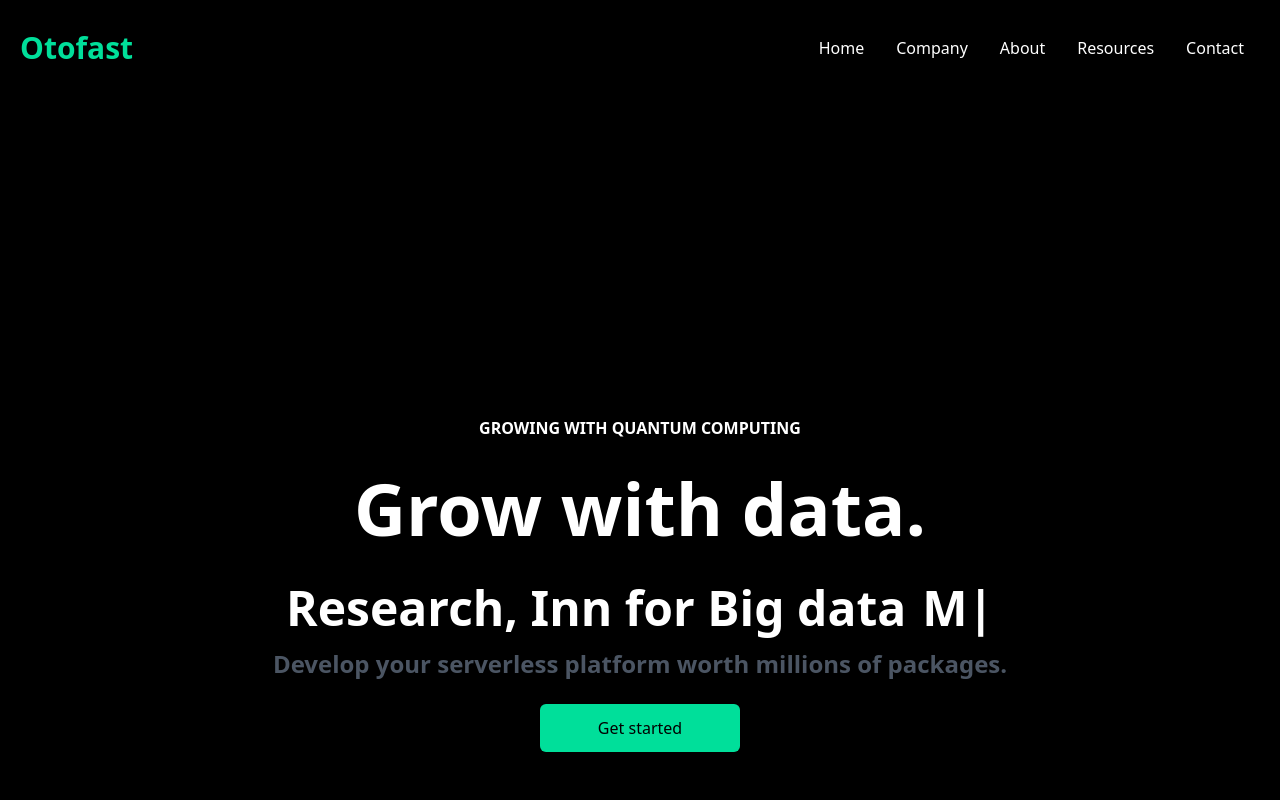
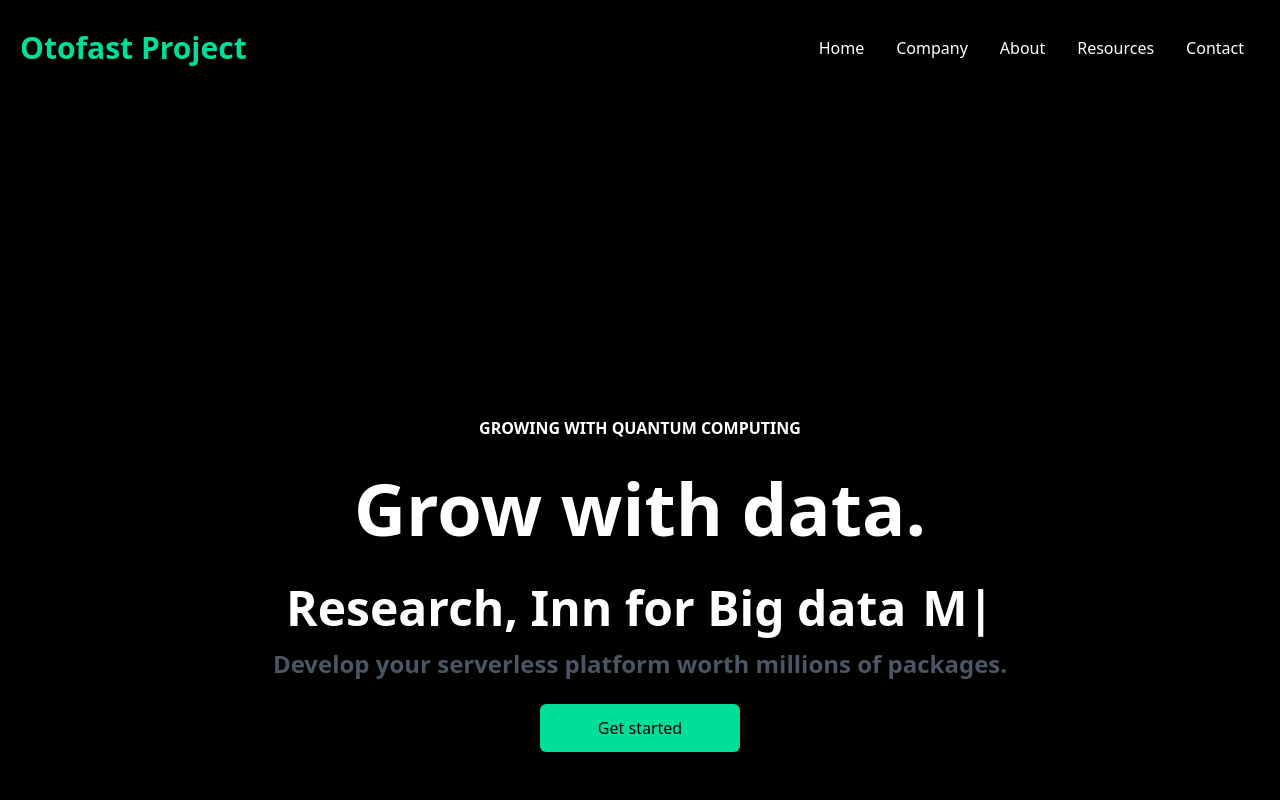
Before and after one commit to cs60apa/FitnessApp, a React (Vite) app: page / in a window 1280 px wide. Shown: the top 800 px of the page. Built offline with nearby package versions, Linux system fonts and the light colour scheme.

Commit message:
improved the logo

```diff
--- a/src/Components/Footer.jsx
+++ b/src/Components/Footer.jsx
@@ -10,7 +10,7 @@
   return (
     <div className="max-w[1240px] mx-auto py-16 px-4 grid lg:grid-cols-3 gap-8 text-gray-300 ">
       <div>
-        <h1 className="w-full text-3xl font-bold text-[#00df9a]">Otofast</h1>
+        <h1 className="w-full text-3xl font-bold text-[#00df9a]">Otofast Project</h1>
         <p className="py-4">
           Otofast is a software program designed for hearing care professionals
           such as audiologists and hearing aid specialists. It is a
@@ -62,7 +62,7 @@
           </ul>
         </div>
       </div>
-      <div className="flex ">Copyrite 2023 Otofast</div>
+      <div className="flex ">Copyrite 2023 Otofast Project</div>
     </div>
   );
 }
--- a/src/Components/Navbar.jsx
+++ b/src/Components/Navbar.jsx
@@ -10,7 +10,7 @@
 
   return (
     <div className="flex justify-between items-center h-24 max-w-[1240px] mx-auto text-white">
-      <h1 className="w-full text-3xl font-bold text-[#00df9a]">Otofast</h1>
+      <h1 className="w-full text-3xl font-bold text-[#00df9a]">Otofast Project</h1>
       <ul className="hidden md:flex">
         <li className="p-4">Home</li>
         <li className="p-4">Company</li>
@@ -30,7 +30,7 @@
         }
       >
         <h1 className="w-full text-3xl font-bold m-4 text-[#00df9a]">
-          Otofast
+          Otofast pro
         </h1>
         <li className="p-4 border-b border-gray-600">Home</li>
         <li className="p-4 border-b border-gray-600">Company</li>
```
